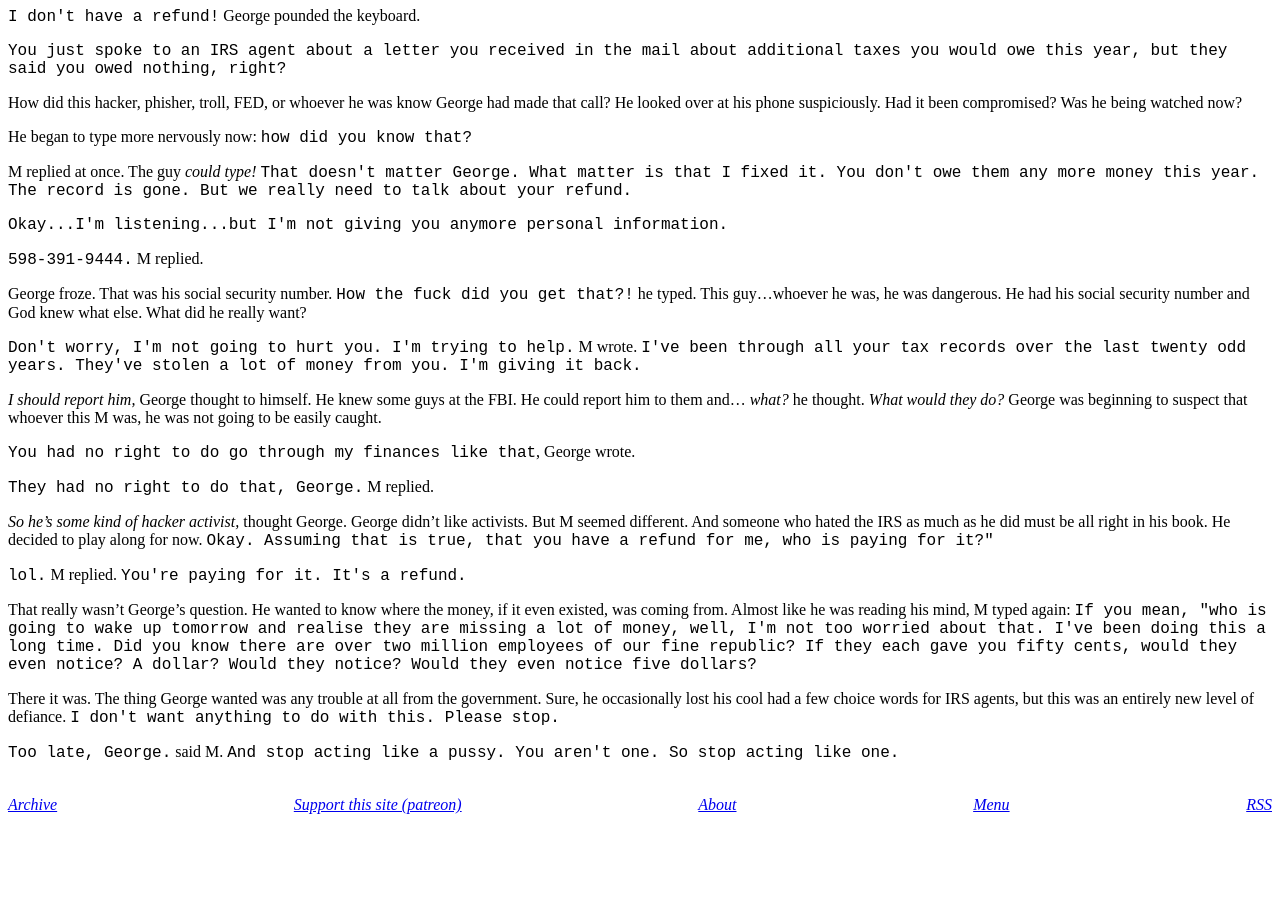
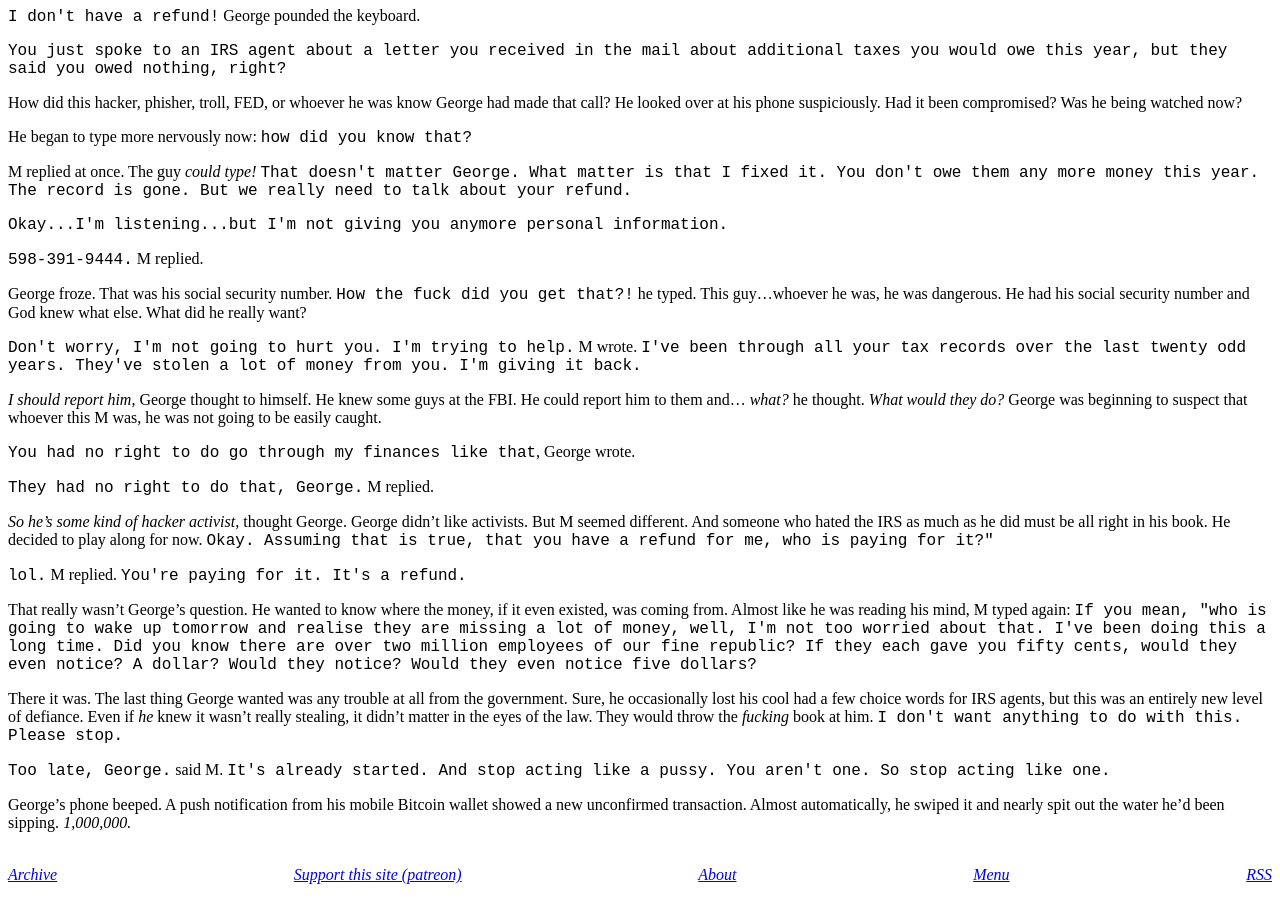
Before and after one commit to derykmakgill/website, a Jekyll site: the page built from tax.md, in a window 1280 px wide and 900 px high, scrolled down 840 px. Built offline with Jekyll 4.4.1, drawn with Linux system fonts in a browser that asks for light colours; before the commit the page ends 1670 px from its top, so only the background shows below that.

Commit message:
Update tax.md

```diff
--- a/tax.md
+++ b/tax.md
@@ -86,6 +86,8 @@ George froze. That was his social security number. <code style="font-family: cou
 
 That really wasn't George's question. He wanted to know where the money, if it even existed, was coming from. Almost like he was reading his mind, M typed again: <code style="font-family: courier new, monospace;">If you mean, "who is going to wake up tomorrow and realise they are missing a lot of money, well, I'm not too worried about that. I've been doing this a long time. Did you know there are over two million employees of our fine republic? If they each gave you fifty cents, would they even notice? A dollar? Would they notice? Would they even notice five dollars?</code>
 
-There it was. The thing George wanted was any trouble at all from the government. Sure, he occasionally lost his cool had a few choice words for IRS agents, but this was an entirely new level of defiance. <code style="font-family: courier new, monospace;">I don't want anything to do with this. Please stop.</code>
+There it was. The last thing George wanted was any trouble at all from the government. Sure, he occasionally lost his cool had a few choice words for IRS agents, but this was an entirely new level of defiance. Even if *he* knew it wasn't really stealing, it didn't matter in the eyes of the law. They would throw the *fucking* book at him. <code style="font-family: courier new, monospace;">I don't want anything to do with this. Please stop.</code>
 
-<code style="font-family: courier new, monospace;">Too late, George.</code> said M. <code style="font-family: courier new, monospace;">And stop acting like a pussy. You aren't one. So stop acting like one.</code>
+<code style="font-family: courier new, monospace;">Too late, George.</code> said M. <code style="font-family: courier new, monospace;">It's already started. And stop acting like a pussy. You aren't one. So stop acting like one.</code>
+
+George's phone beeped. A push notification from his mobile Bitcoin wallet showed a new unconfirmed transaction. Almost automatically, he swiped it and nearly spit out the water he'd been sipping. *1,000,000.*
```
